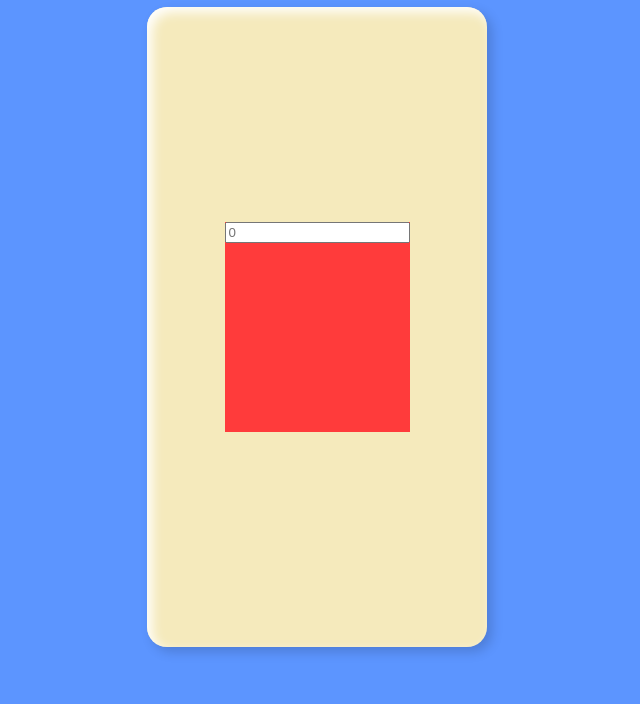
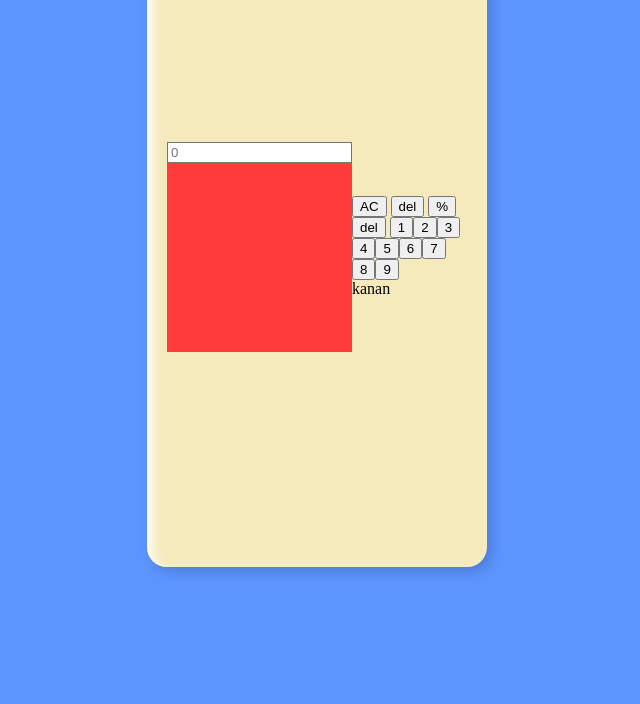
Before and after one commit to wdp-12/live-code-2, a plain HTML site: page index.html in a window 1280 px wide. Shown: the part 96-800 px from the top of the page, without its empty margins (323-963 px from the left). Drawn offline with Linux system fonts and the light colour scheme.

Commit message:
membuat tombol-tombolnya

```diff
--- a/index.html
+++ b/index.html
@@ -8,13 +8,27 @@
 </head>
 <body>
     <div class="container">
-        <h1>Calculator</h1>
         <div class="card">
             <form class="fCalc">
                 <input placeholder="0">
             </form>
             <section class="button">
-
+                <div class="tombol-kiri">
+                    <button class="tombol">AC</button>
+                    <button class="tombol">del</button>
+                    <button class="tombol">%</button>
+                    <button class="tombol">del</button>
+                    <script>
+                        for(let i = 1; i <= 9; i++){
+                            document.write(
+                                '<button class=tombol>'+i+'</button>'
+                            )
+                        }
+                    </script>
+                </div>
+                <div class="tombol-kanan">
+                    kanan
+                </div>
             </section>
         </div>
     </div>
```
